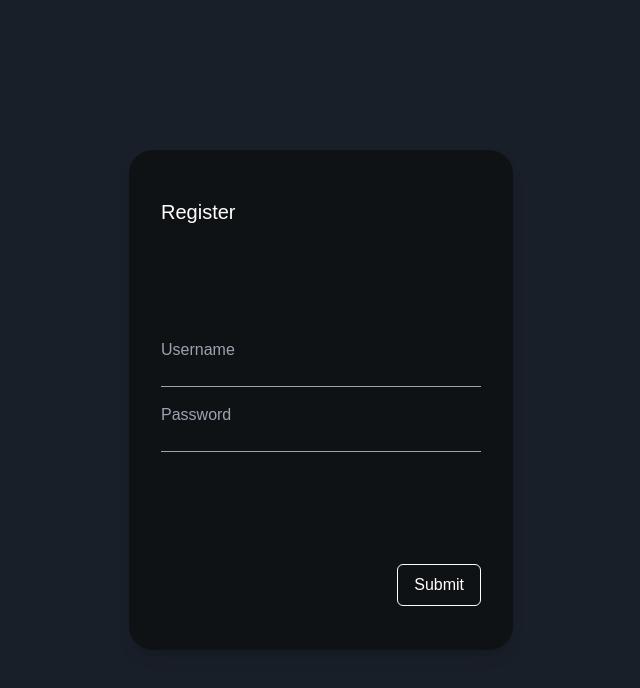
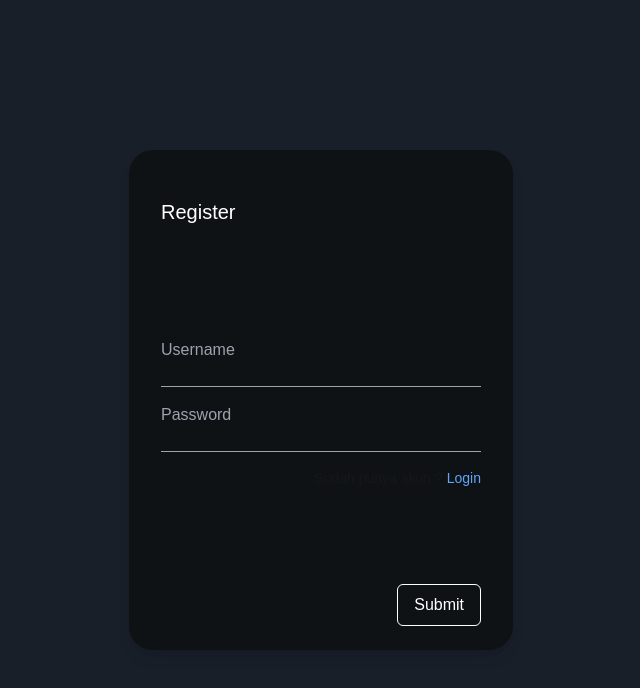
Before and after one commit to zidaneelfasya/realtime-chat-holiday, a Next.js app: page /register in a window 1280 px wide. Shown: the top 688 px of the page, without its empty margins (319-959 px from the left). Built offline with nearby package versions, Linux system fonts and the light colour scheme.

Commit message:
add login route

```diff
--- a/app/register/page.tsx
+++ b/app/register/page.tsx
@@ -3,6 +3,7 @@
 import { useState } from 'react';
 import { useRouter } from 'next/navigation';
 import Swal from 'sweetalert2';
+import Link from 'next/link';
 
 export default function Register() {
   const [username, setUsername] = useState('');
@@ -66,6 +67,10 @@ export default function Register() {
             value={password}
             onChange={(e) => setPassword(e.target.value)}
           />
+          <span className="self-end text-sm">
+            Sudah punya akun ?
+            <Link className="text-blue-400" href="/login"> Login</Link>
+          </span>
           <button
             type="submit"
             className="border-[1px] rounded-md mt-24 px-4 py-2 text-white border-white text-center outline-none transition-all duration-200 ease-out hover:bg-white hover:text-black hover:duration-300 self-end"
```
